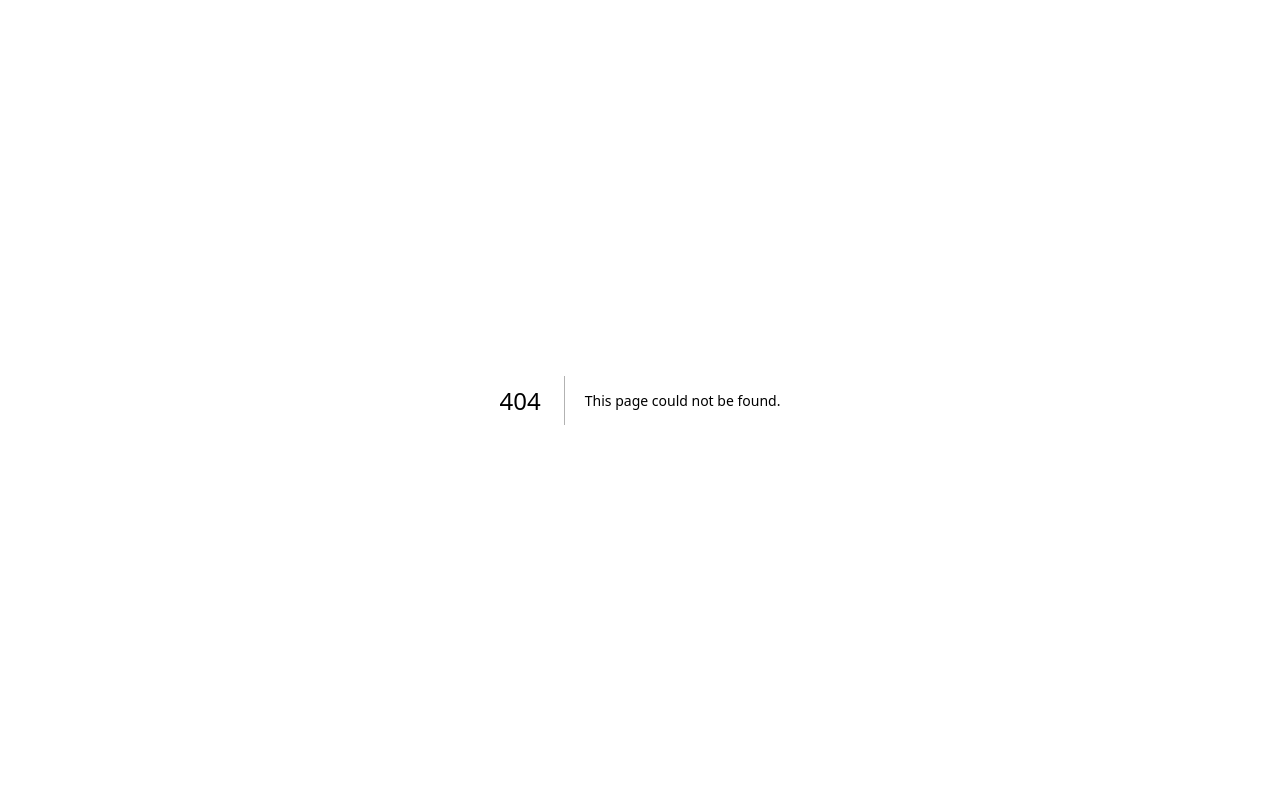
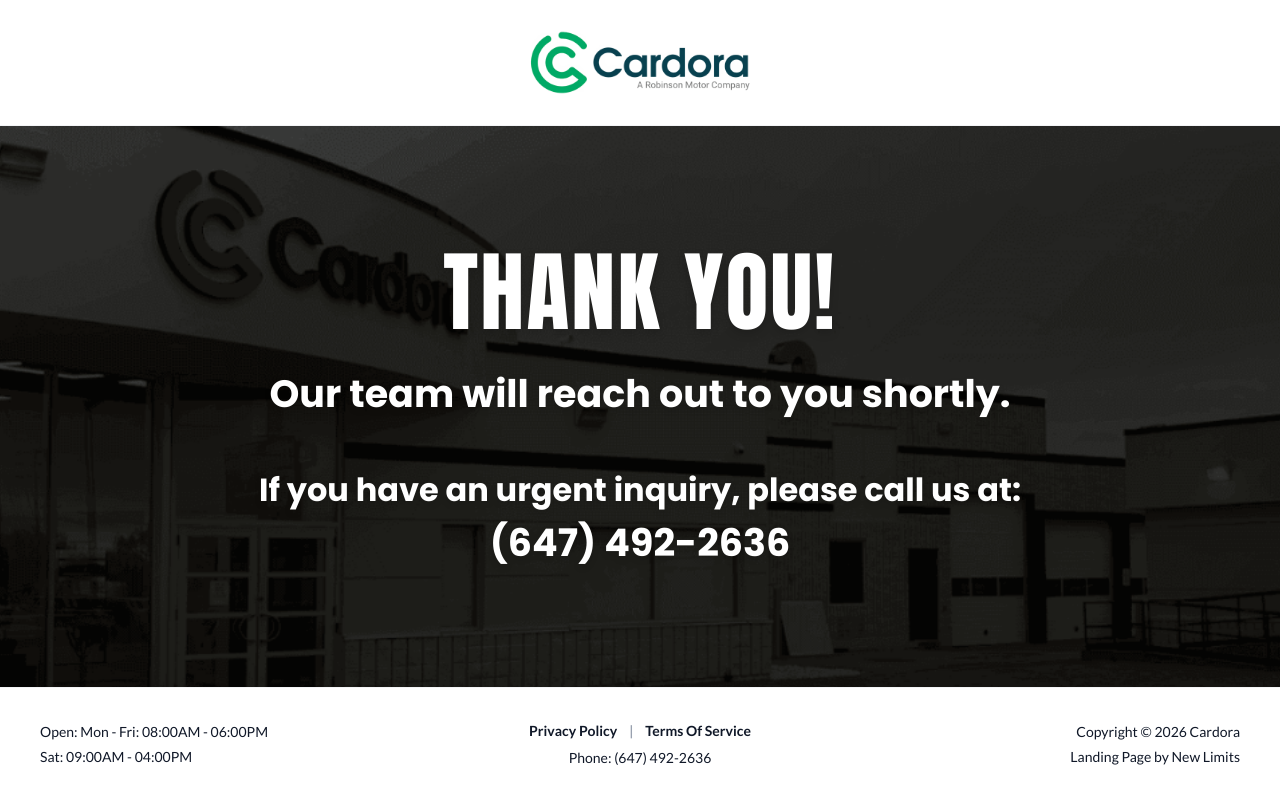
Before and after one commit to aasthacodexorr/Fixcars.shop, a Next.js app: page /thank-you in a window 1280 px wide. Before the commit this address had no page. Built offline with nearby package versions, Linux system fonts and the light colour scheme.

Commit message:
added thank you page, and redirect user to the thank you page after quote submission

```diff
--- /dev/null
+++ b/app/thank-you/page.tsx
@@ -0,0 +1,125 @@
+"use client";
+
+import React from "react";
+import Image from "next/image";
+import Link from "next/link";
+
+export default function ThankYouPage() {
+  return (
+    <div className="min-h-screen flex flex-col bg-white overflow-x-hidden selection:bg-[#1cc76a] selection:text-white">
+      {/* Top Header with Centered Cardora Logo */}
+      <header className="w-full bg-white border-b border-gray-100 py-4 px-4 sm:px-8 shadow-sm">
+        <div className="max-w-[1200px] mx-auto flex items-center justify-center">
+          <Link href="/" className="inline-block transition hover:opacity-95">
+            <Image
+              src="/images/3_imgi_1_Cardora-n.png"
+              alt="Cardora A Robinson Motor Company"
+              width={240}
+              height={60}
+              priority
+              className="h-auto w-48 sm:w-56 object-contain"
+            />
+          </Link>
+        </div>
+      </header>
+
+      {/* Main Thank You Section with Fixed Parallax Background */}
+      <main
+        className="flex-1 w-full flex flex-col items-center justify-center text-center px-4 py-20 sm:py-28 bg-fixed bg-cover bg-center bg-no-repeat relative"
+        style={{
+          backgroundImage: "url('/images/thank-you-bg.png')",
+        }}
+      >
+        <div className="max-w-[1000px] mx-auto z-10 flex flex-col items-center justify-center space-y-6 sm:space-y-8">
+          {/* Main Headline */}
+          <h1 className="font-anton text-5xl sm:text-7xl lg:text-[88px] text-white uppercase tracking-wide leading-none drop-shadow-lg">
+            THANK YOU!
+          </h1>
+
+          {/* Subheading */}
+          <p className="font-poppins font-bold text-2xl sm:text-3xl lg:text-[38px] text-white leading-snug drop-shadow-md max-w-[900px]">
+            Our team will reach out to you shortly.
+          </p>
+
+          {/* Urgent Inquiry Phone CTA */}
+          <div className="pt-2 sm:pt-4 space-y-2">
+            <p className="font-poppins font-bold text-xl sm:text-2xl lg:text-[32px] text-white leading-snug drop-shadow-md">
+              If you have an urgent inquiry, please call us at:
+            </p>
+            <a
+              href="tel:(647) 492-2636"
+              className="font-poppins font-bold text-2xl sm:text-3xl lg:text-[38px] text-white hover:underline block drop-shadow-md"
+            >
+              (647) 492-2636
+            </a>
+          </div>
+        </div>
+      </main>
+
+      {/* White Footer matching Thank You page screenshot */}
+      <footer className="w-full bg-white text-gray-900 py-8 px-4 sm:px-8 border-t border-gray-100 text-[14px]">
+        <div className="max-w-[1200px] mx-auto grid grid-cols-1 md:grid-cols-3 gap-6 text-center md:text-left items-center">
+          {/* Left: Operating Hours */}
+          <div className="space-y-1">
+            <p className="text-gray-900 font-normal">
+              Open: Mon - Fri: 08:00AM - 06:00PM
+            </p>
+            <p className="text-gray-900 font-normal">
+              Sat: 09:00AM - 04:00PM
+            </p>
+          </div>
+
+          {/* Center: Legal & Contact */}
+          <div className="space-y-1.5 text-center">
+            <div className="space-x-3 text-gray-900 font-bold">
+              <a
+                href="#privacy"
+                onClick={(e) => {
+                  e.preventDefault();
+                  alert(
+                    "Privacy Policy: Cardora respects your privacy. Any information submitted is strictly used for service quotation and scheduling."
+                  );
+                }}
+                className="text-gray-900 hover:underline transition"
+              >
+                Privacy Policy
+              </a>
+              <span className="text-gray-400">|</span>
+              <a
+                href="#terms"
+                onClick={(e) => {
+                  e.preventDefault();
+                  alert(
+                    "Terms of Service: Standard automotive repair terms and manufacturer warranty conditions apply."
+                  );
+                }}
+                className="text-gray-900 hover:underline transition"
+              >
+                Terms Of Service
+              </a>
+            </div>
+            <p className="text-gray-900">
+              Phone:{" "}
+              <a
+                href="tel:(647) 492-2636"
+                className="text-gray-900 font-medium hover:underline"
+              >
+                (647) 492-2636
+              </a>
+            </p>
+          </div>
+
+          {/* Right: Copyright */}
+          <div className="space-y-1 md:text-right">
+            <p className="text-gray-900 font-normal">
+              Copyright &copy; 2026 Cardora
+            </p>
+            <p className="text-gray-900 font-normal">
+              Landing Page by New Limits
+            </p>
+          </div>
+        </div>
+      </footer>
+    </div>
+  );
+}
--- /dev/null
+++ b/app/thank-you1780854034017/page.tsx
@@ -0,0 +1 @@
+export { default } from "../thank-you/page";
--- a/components/QuoteModal.tsx
+++ b/components/QuoteModal.tsx
@@ -2,6 +2,7 @@
 
 import React, { useState, useEffect } from "react";
 import Image from "next/image";
+import { useRouter } from "next/navigation";
 
 interface QuoteModalProps {
   isOpen: boolean;
@@ -9,6 +10,7 @@
 }
 
 export default function QuoteModal({ isOpen, onClose }: QuoteModalProps) {
+  const router = useRouter();
   const [formData, setFormData] = useState({
     name: "",
     email: "",
@@ -54,7 +56,8 @@
   const handleSubmit = (e: React.FormEvent) => {
     e.preventDefault();
     if (validate()) {
-      setSubmitted(true);
+      router.push("/thank-you");
+      onClose();
     }
   };
 
```
Also changed, not shown: public/images/thank-you-bg.png (added).
